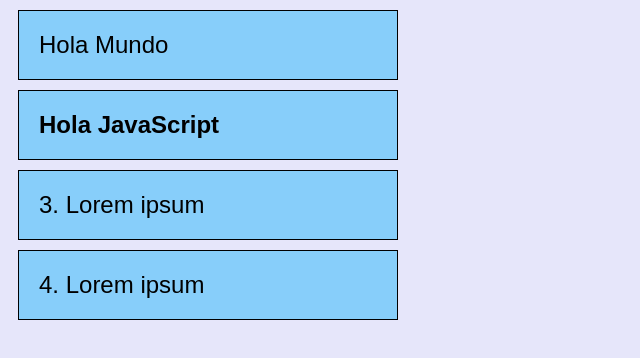
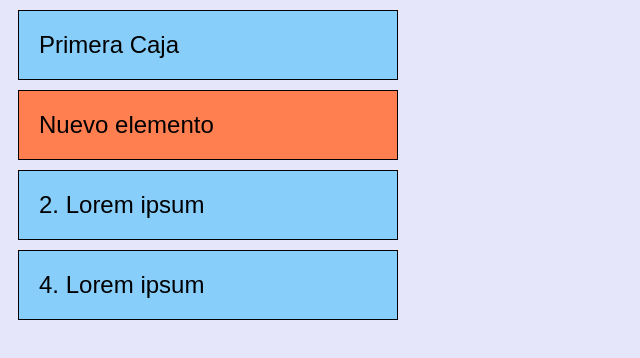
Before and after one commit to tecweb2225/ejemplos-javascript, a plain HTML site: page dom1/index.html in a window 1280 px wide. Shown: the whole page, without its empty margins (0-640 px from the left). Drawn offline with Linux system fonts and the light colour scheme.

Commit message:
Ejemplo de modificación, eliminación

```diff
--- a/dom1/estilos.css
+++ b/dom1/estilos.css
@@ -15,3 +15,7 @@ body {
     background: lightskyblue;
     border: solid 0.5px;
 }
+
+.colorcoral {
+    background: coral;
+}
--- a/dom1/index.html
+++ b/dom1/index.html
@@ -6,20 +6,23 @@
     <link rel="stylesheet" href="estilos.css">
 </head>
 <body>
+
     <section id="contenedor">
-        <div class="caja">
+        <div class="caja" id="primera">
             1. Lorem ipsum
         </div>
-        <div class="caja">
+        <div class="caja" id="segunda">
             2. Lorem ipsum
         </div>
-        <div class="caja">
+        <div class="caja" id="tercera">
             3. Lorem ipsum
         </div>
-        <div class="caja">
+        <div class="caja" id="cuarta">
             4. Lorem ipsum
         </div>
     </section>
+
     <script src="main.js"></script>
+
 </body>
 </html>
--- a/dom1/main.js
+++ b/dom1/main.js
@@ -1,5 +1,38 @@
 //var cajas = document.getElementsByTagName('div')
-var cajas = document.getElementsByClassName('caja')
+//var cajas = document.getElementsByClassName('caja')
+var caja = document.getElementById('primera')
 
-cajas[0].textContent = 'Hola Mundo'
-cajas[1].innerHTML = '<b>Hola JavaScript</b>'
+//cajas[0].textContent = 'Hola Mundo'
+//cajas[1].innerHTML = '<b>Hola JavaScript</b>'
+caja.textContent = 'Primera Caja';
+
+// No se recomienda agregar elementos con el método write()
+// document.write('<div class="caja">Nuevo elemento</div>')
+
+// 5 pasos para agregar un nuevo elemento en el DOM
+// Paso 1. Crear el nuevo elemento (createElement())
+var elementoNuevo = document.createElement('div')
+
+// Paso 2. Crear el contenido (createTextNode())
+var nodoContenido = document.createTextNode('Nuevo elemento')
+
+// Paso 3. Añadir el contenido al elemento (appendChild())
+elementoNuevo.appendChild(nodoContenido)
+
+// Paso 4. Agregar atributos al elemento (setAttribute())
+elementoNuevo.setAttribute('class', 'caja colorcoral')
+
+// Paso 5. Agregar el elemento al documento (appendChild())
+
+// Agrega el nuevo elemento al final
+// var contenedor = document.getElementById('contenedor')
+// contenedor.appendChild(elementoNuevo)
+
+// Agrega el nuevo elemento al inicio
+var contenedor = document.getElementById('contenedor')
+var segunda = document.getElementById('segunda')
+contenedor.insertBefore(elementoNuevo, segunda)
+
+// Eliminar la caja con el id='tercera'
+var tercera = document.getElementById('tercera')
+contenedor.removeChild(tercera)
```
